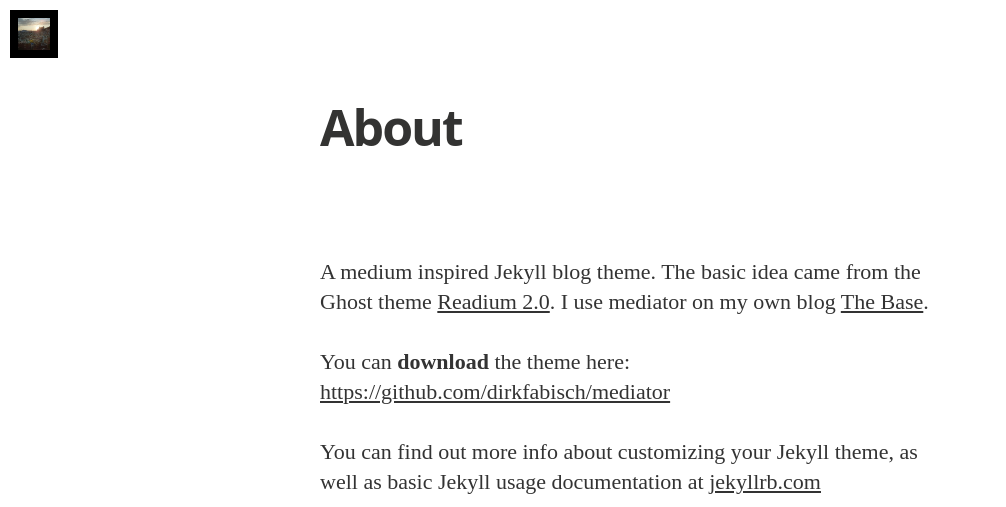
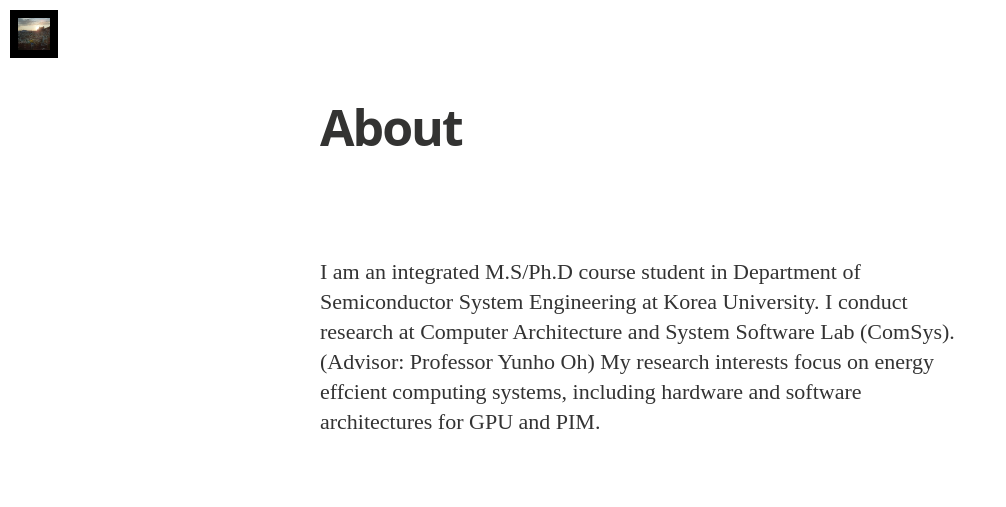
Before and after one commit to yang2919/yang2919.github.io, a Jekyll site: the page built from about.md, in a window 1280 px wide, cut to the strip 0-507 px from the top of the page. Shown: the whole strip, without its empty margins (0-1006 px from the left). Built offline with Jekyll 4.4.1, drawn with Linux system fonts in a browser that asks for light colours; nearby versions of some CDN libraries; some web fonts are replaced; some of the changed text lies outside the part shown.

Commit message:
content update

```diff
--- a/_config.yml
+++ b/_config.yml
@@ -22,7 +22,7 @@ author_image: "/assets/images/author.jpeg"
 
 paginate:	5
 
-url: "http://yang2919.github.io" # the base hostname & protocol for your site
+url: "https://comsys-lab.github.io" # the base hostname & protocol for your site
 baseurl: ""
 #used to display twitter cards
 twitter_handle: '@dirkfabisch'
--- a/about.md
+++ b/about.md
@@ -4,14 +4,6 @@ title: About
 permalink: /about/
 ---
 
-A medium inspired Jekyll blog theme. The basic idea came from the Ghost theme
-[Readium 2.0](http://www.svenread.com/readium-ghost-theme/). I use mediator on my own blog [The Base](blog.base68.com).
-
-You can **download** the theme here:
-[https://github.com/dirkfabisch/mediator](https://github.com/dirkfabisch/mediator)
-
-You can find out more info about customizing your Jekyll theme, as well as basic Jekyll usage documentation at [jekyllrb.com](http://jekyllrb.com/)
-
-You can find the source code for the Jekyll new theme at: [github.com/jglovier/jekyll-new](https://github.com/jglovier/jekyll-new)
-
-You can find the source code for Jekyll at [github.com/jekyll/jekyll](https://github.com/jekyll/jekyll)
+I am an integrated M.S/Ph.D course student in Department of Semiconductor System Engineering at Korea University.
+I conduct research at Computer Architecture and System Software Lab (ComSys). (Advisor: Professor Yunho Oh)
+My research interests focus on energy effcient computing systems, including hardware and software architectures for GPU and PIM.
--- a/index.html
+++ b/index.html
@@ -38,7 +38,7 @@ layout: default
         <article class="post" itemscope itemtype="http://schema.org/BlogPosting" role="article">
           <div class="article-item">
             <header class="post-header">
-              <h2 class="post-title" itemprop="name"><a href="{{ post.url | prepend: site.baseurl }}" itemprop="url">LCTES 2025</a></h2>
+              <h2 class="post-title" itemprop="name"><a href="{{ post.url | prepend: site.baseurl }}" itemprop="url">{{ post.title }}</a></h2>
             </header>
             <section class="post-excerpt" itemprop="description">
               <p>{{ post.content | strip_html | truncatewords: 50 }}</p>
```
